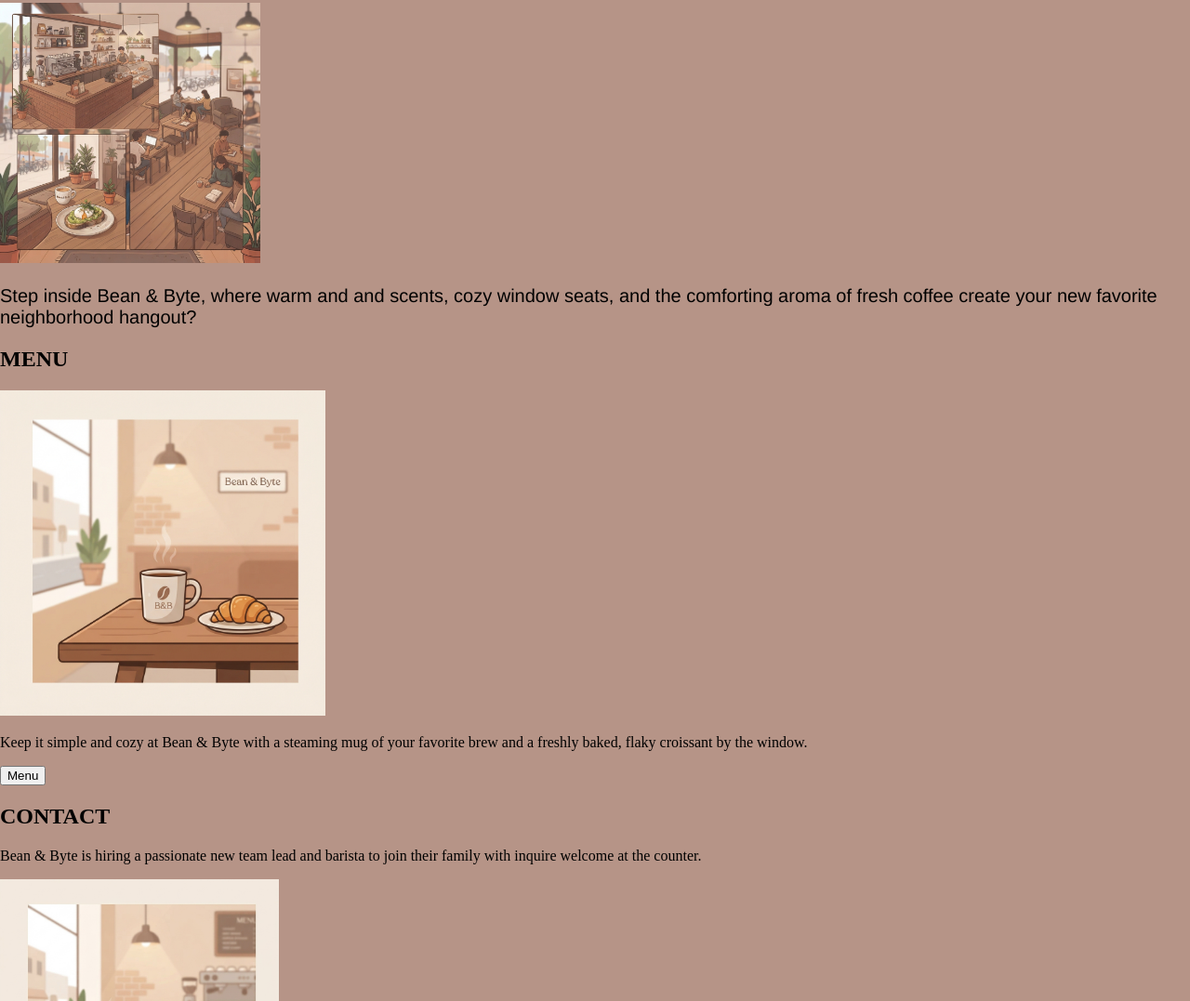
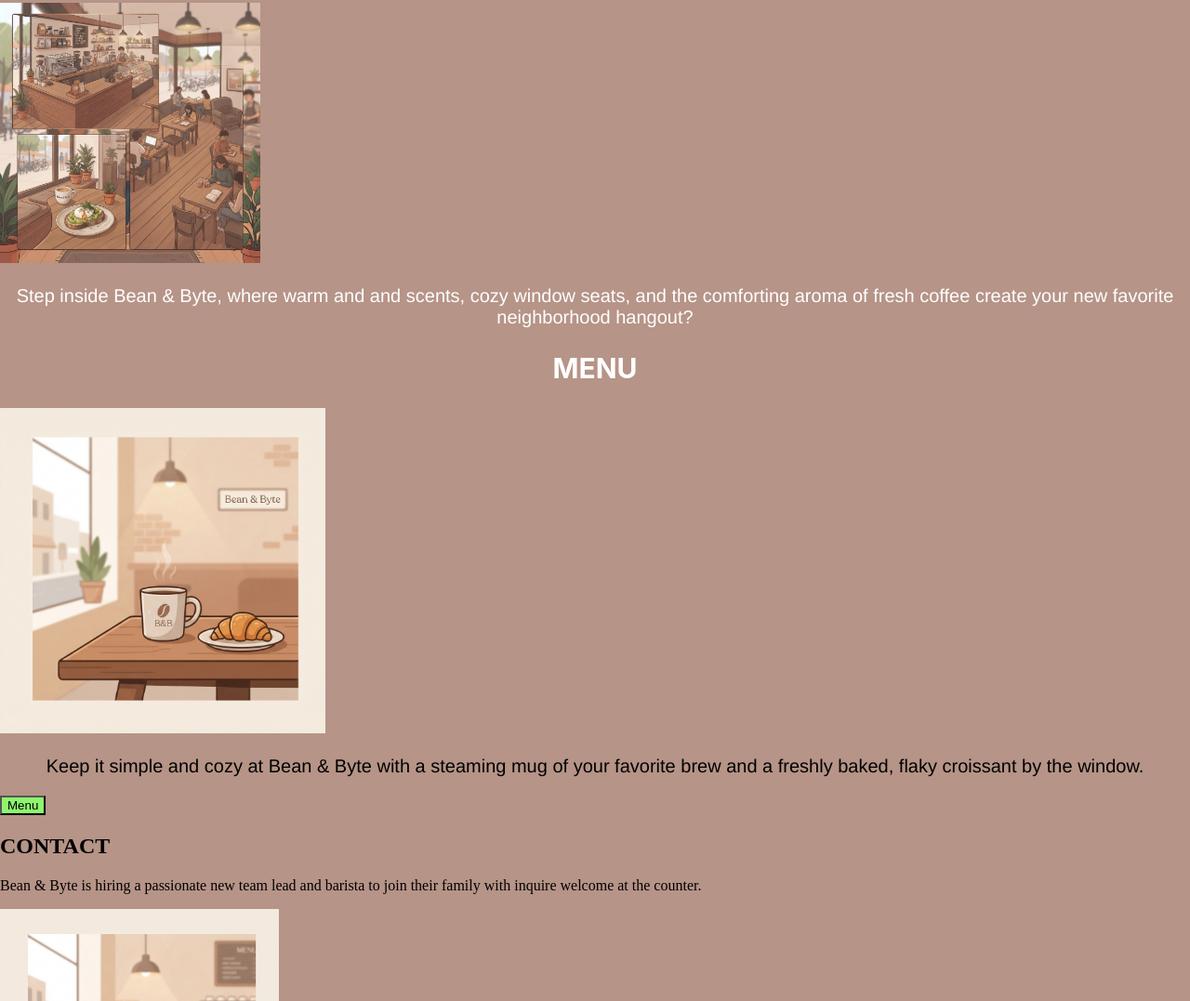
Before and after one commit to Straw-Verry/Bean-and-Byte, a plain HTML site: page index.html in a window 1280 px wide. Shown: the part 1017-2094 px from the top of the page at 93% size. Drawn offline with Linux system fonts and the light colour scheme.

Commit message:
Update style.css

```diff
--- a/style.css
+++ b/style.css
@@ -59,9 +59,27 @@ body {
 .blog p {
     font-size: 20px;
     font-family: "helvetica", sans-serif;
+    color: white;
+    text-align: center;
 }
 
-.main {
+.post {
     background-color: rgba(42, 19, 10, 0.432);
-    padding: 5px;
 }
+
+.menu h2 {
+    text-align: center;
+    font-family: "inter", sans-serif;
+    color: white;
+    font-size: 30px;
+}
+
+.menu p {
+    font-size: 20px;
+    font-family: "helvetica", sans-serif;
+    text-align: center;
+}
+
+.menu button {
+    background-color: rgb(142, 246, 110);
+}
```
